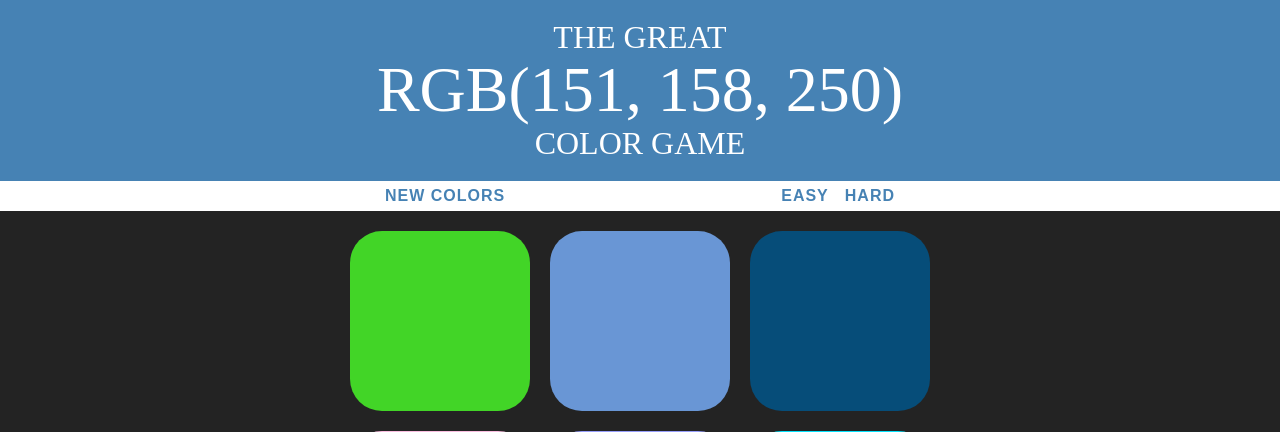
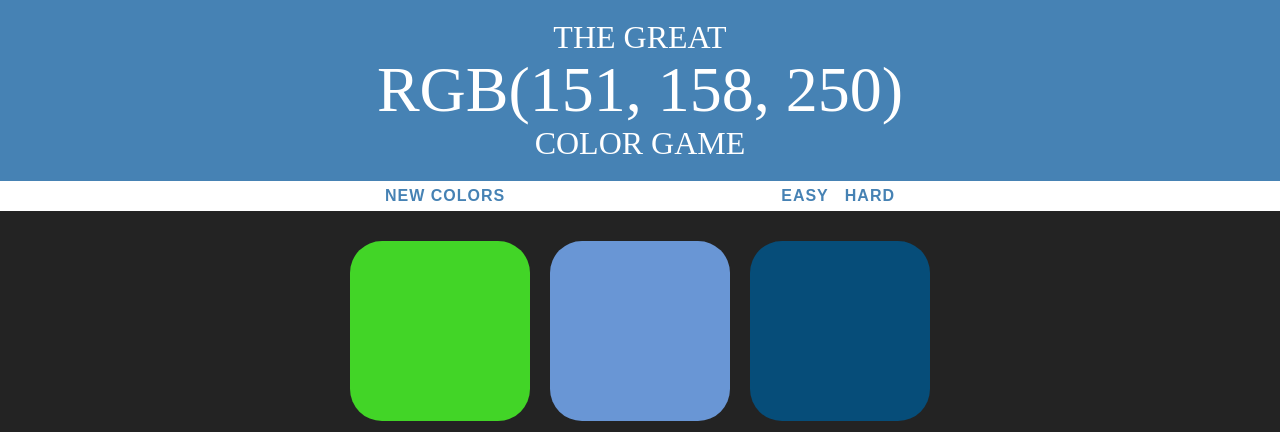
Before and after one commit to efertsch/RGB-Guessing-Game, a PHP site: page /game.html in a window 1280 px wide. Shown: the top 432 px of the page. Run offline with PHP 8.4, Linux system fonts and the light colour scheme.

Commit message:
adds margin to top and bottom of div wrapped around tiles

```diff
--- a/styles.css
+++ b/styles.css
@@ -18,8 +18,7 @@ body {
 
 #container {
 	max-width: 600px;
-	margin: 0 auto;
-	padding-top: 10px;
+	margin: 20px auto;
 }
 
 h1 {
```
